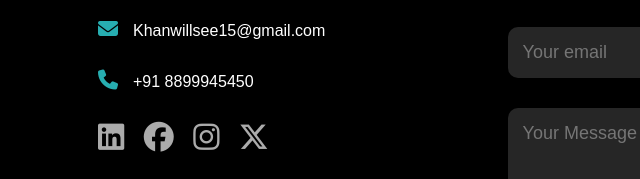
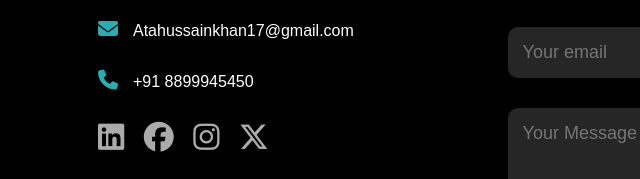
Before and after one commit to Atakhan17/Portfolio, a plain HTML site: page index.html in a window 1280 px wide. Shown: the part 2926-3105 px from the top of the page, 30-670 px from the left. Drawn offline with Linux system fonts and the light colour scheme.

Commit message:
Update index.html

```diff
--- a/index.html
+++ b/index.html
@@ -141,7 +141,7 @@
         <div class="row">
             <div class="contactleft">
                 <h1 class="subtitle" >Contact Me</h1>
-                <p><i class="fa-solid fa-envelope"></i>Khanwillsee15@gmail.com</p>
+                <p><i class="fa-solid fa-envelope"></i>Atahussainkhan17@gmail.com</p>
                 <p><i class="fa-solid fa-phone"></i>+91 8899945450</p>
                 <div class="socialicon">
                     <a href="https://www.linkedin.com/in/atakhan17/"><i class="fa-brands fa-linkedin"></i></a>
```
